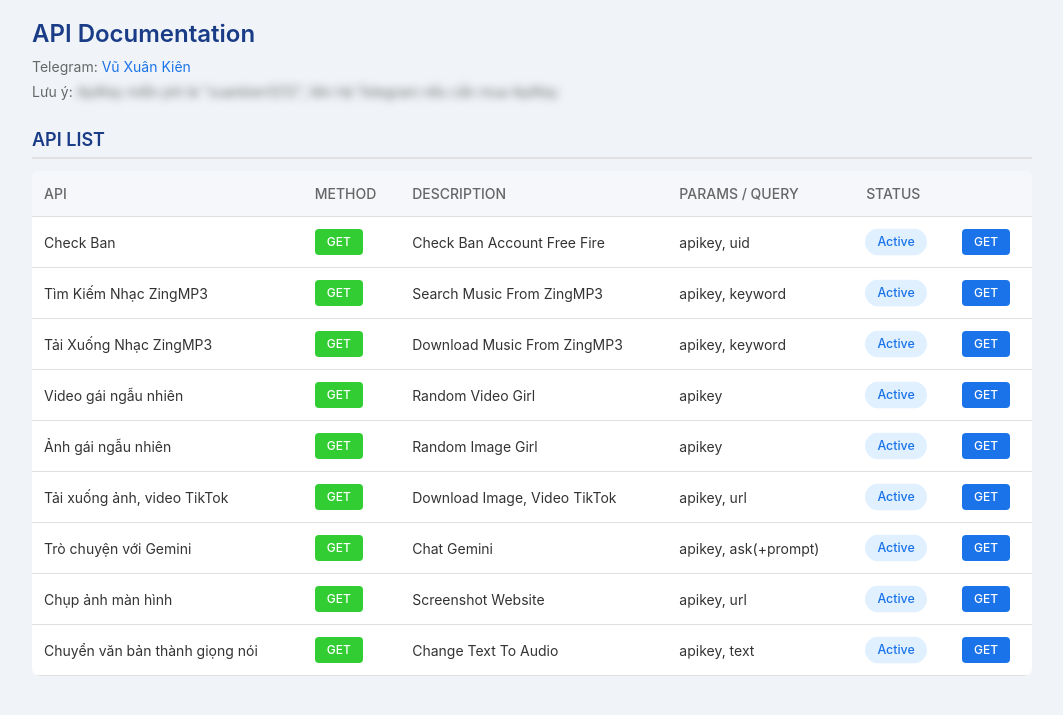
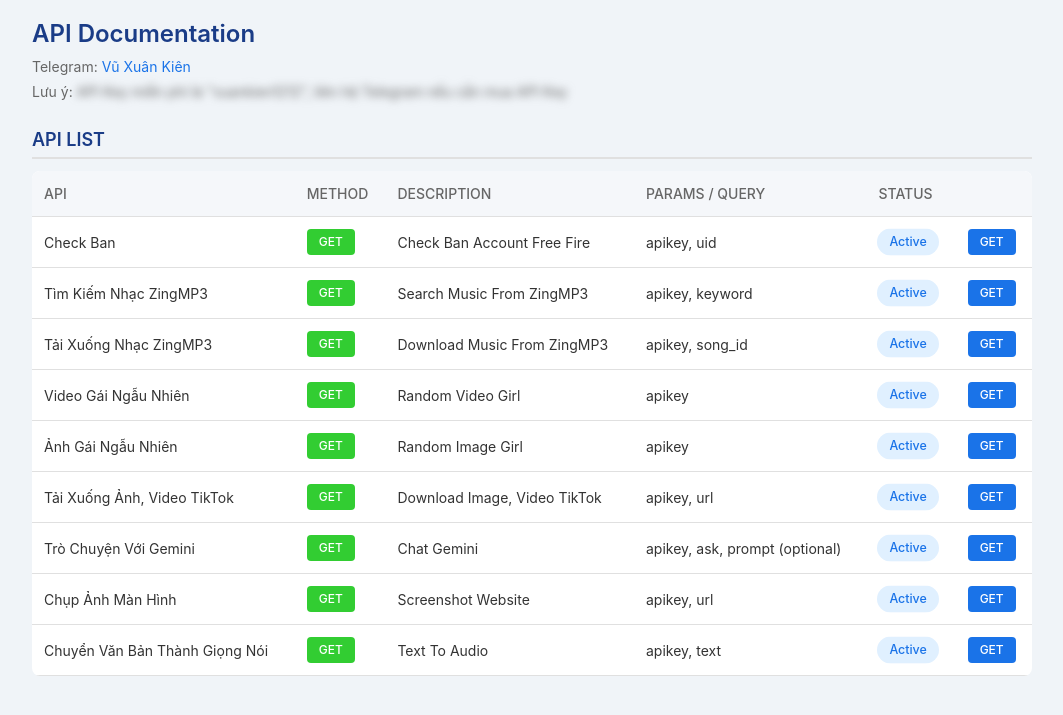
Before and after one commit to Xuankiendev/api-kiendev, a Flask app: page / in a window 1280 px wide. Shown: the top 715 px of the page, without its empty margins (108-1171 px from the left). Run offline with Flask 3, Linux system fonts and the light colour scheme.

Commit message:
Update index.html

```diff
--- a/templates/index.html
+++ b/templates/index.html
@@ -124,10 +124,9 @@
         .api-key .key-text.revealed {
             filter: blur(0);
         }
-        /* Style for the GET method text */
         .method-get {
             display: inline-block;
-            background: #32CD32; /* Slightly darker green */
+            background: #32CD32;
             color: #fff;
             padding: 0.25rem 0.75rem;
             border-radius: 0.25rem;
@@ -137,7 +136,7 @@
             transition: all 0.2s ease;
         }
         .method-get:hover {
-            background: #228B22; /* Darker green on hover */
+            background: #228B22;
             transform: scale(1.05);
         }
     </style>
@@ -146,7 +145,7 @@
     <div class="container">
         <h1>API Documentation</h1>
         <div class="telegram">Telegram: <a href="https://t.me/deptraiaiyeu" target="_blank">Vũ Xuân Kiên</a></div>
-        <div class="api-key">Lưu ý: <span class="key-text" onclick="this.classList.toggle('revealed')">ApiKey miễn phí là "xuankien1212", liên hệ Telegram nếu cần mua ApiKey</span></div>
+        <div class="api-key">Lưu ý: <span class="key-text" onclick="this.classList.toggle('reve sy; pointer-events: none;">API Key miễn phí là "xuankien1212", liên hệ Telegram nếu cần mua API Key</span></div>
 
         <div class="category">API List</div>
         <table>
@@ -181,12 +180,12 @@
                     <td>Tải Xuống Nhạc ZingMP3</td>
                     <td><span class="method-get">GET</span></td>
                     <td>Download Music From ZingMP3</td>
-                    <td>apikey, keyword</td>
+                    <td>apikey, song_id</td>
                     <td><span class="status">Active</span></td>
                     <td><a href="https://api-kiendev.vercel.app/zingmp3_download" target="_blank" class="get-btn">GET</a></td>
                 </tr>
                 <tr>
-                    <td>Video gái ngẫu nhiên</td>
+                    <td>Video Gái Ngẫu Nhiên</td>
                     <td><span class="method-get">GET</span></td>
                     <td>Random Video Girl</td>
                     <td>apikey</td>
@@ -194,7 +193,7 @@
                     <td><a href="https://api-kiendev.vercel.app/random_girl_video" target="_blank" class="get-btn">GET</a></td>
                 </tr>
                 <tr>
-                    <td>Ảnh gái ngẫu nhiên</td>
+                    <td>Ảnh Gái Ngẫu Nhiên</td>
                     <td><span class="method-get">GET</span></td>
                     <td>Random Image Girl</td>
                     <td>apikey</td>
@@ -202,7 +201,7 @@
                     <td><a href="https://api-kiendev.vercel.app/random_girl_image" target="_blank" class="get-btn">GET</a></td>
                 </tr>
                 <tr>
-                    <td>Tải xuống ảnh, video TikTok</td>
+                    <td>Tải Xuống Ảnh, Video TikTok</td>
                     <td><span class="method-get">GET</span></td>
                     <td>Download Image, Video TikTok</td>
                     <td>apikey, url</td>
@@ -210,15 +209,15 @@
                     <td><a href="https://api-kiendev.vercel.app/tiktok_download" target="_blank" class="get-btn">GET</a></td>
                 </tr>
                 <tr>
-                    <td>Trò chuyện với Gemini</td>
+                    <td>Trò Chuyện Với Gemini</td>
                     <td><span class="method-get">GET</span></td>
                     <td>Chat Gemini</td>
-                    <td>apikey, ask(+prompt)</td>
+                    <td>apikey, ask, prompt (optional)</td>
                     <td><span class="status">Active</span></td>
                     <td><a href="https://api-kiendev.vercel.app/chat_gemini" target="_blank" class="get-btn">GET</a></td>
                 </tr>
                 <tr>
-                    <td>Chụp ảnh màn hình</td>
+                    <td>Chụp Ảnh Màn Hình</td>
                     <td><span class="method-get">GET</span></td>
                     <td>Screenshot Website</td>
                     <td>apikey, url</td>
@@ -226,12 +225,12 @@
                     <td><a href="https://api-kiendev.vercel.app/screenshot" target="_blank" class="get-btn">GET</a></td>
                 </tr>
                 <tr>
-                    <td>Chuyển văn bản thành giọng nói</td>
+                    <td>Chuyển Văn Bản Thành Giọng Nói</td>
                     <td><span class="method-get">GET</span></td>
-                    <td>Change Text To Audio</td>
+                    <td>Text To Audio</td>
                     <td>apikey, text</td>
                     <td><span class="status">Active</span></td>
-                    <td><a href="https://api-kiendev.vercel.app/change_text_to_audio" target="_blank" class="get-btn">GET</a></td>
+                    <td><a href="https://api-kiendev.vercel.app/text_to_audio" target="_blank" class="get-btn">GET</a></td>
                 </tr>
             </tbody>
         </table>
```
